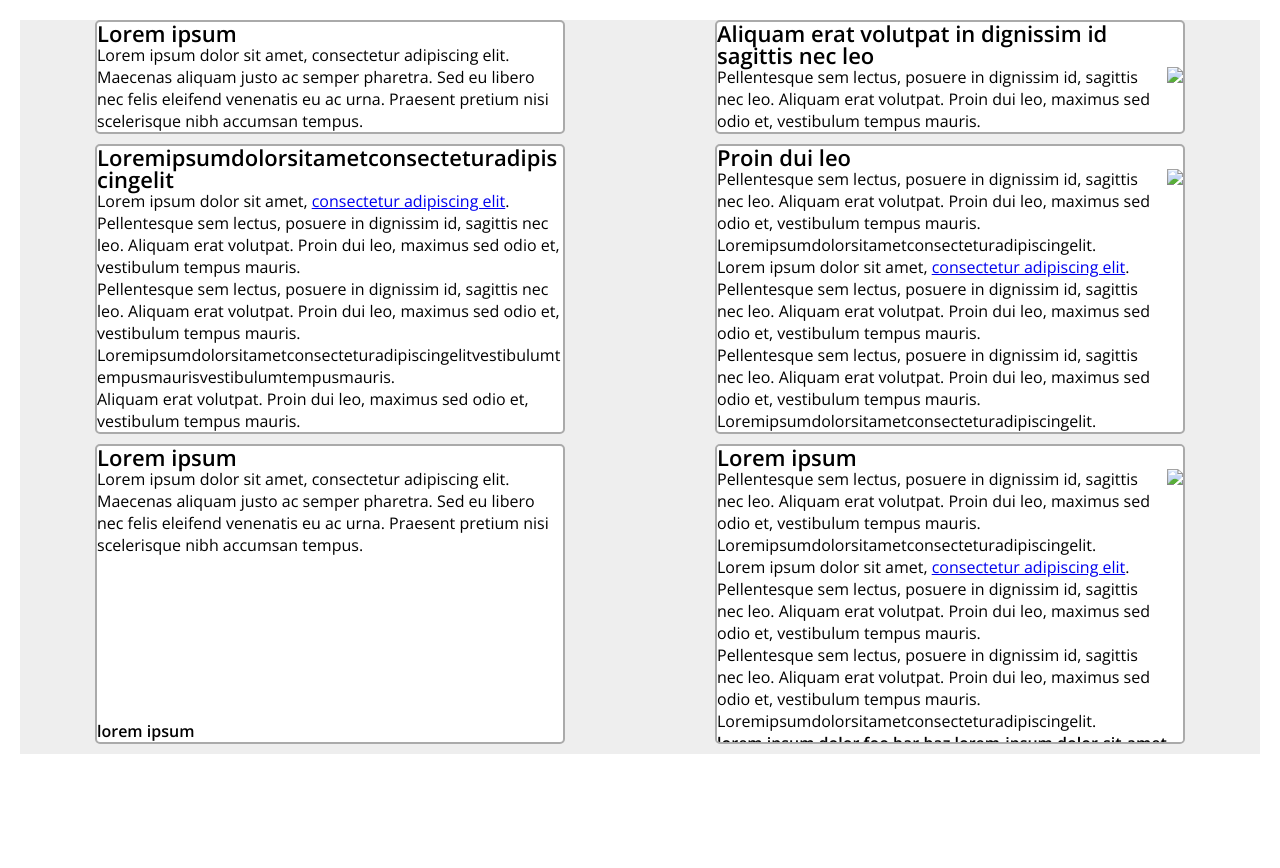
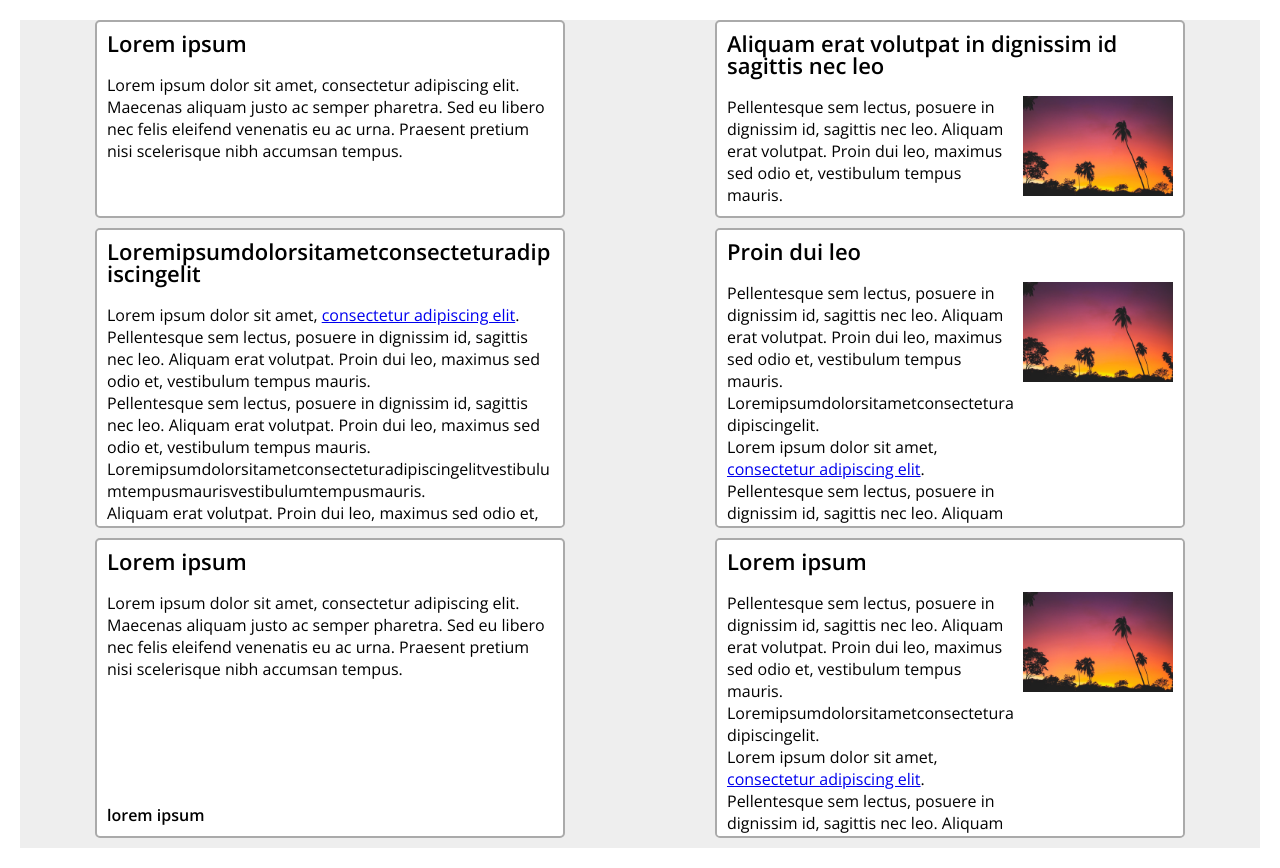
Before and after one commit to annamaria99/Verkefni5, a plain HTML site: page index.html in a window 1280 px wide. Before the commit the page ends 800 px from the top, so only its background shows below. Drawn offline with nearby package versions, Linux system fonts and the light colour scheme.

Commit message:
Add files via upload

```diff
--- a/styles2.css
+++ b/styles2.css
@@ -1,3 +1,4 @@
+
 * {
   margin: 0;
   padding: 0;
@@ -12,6 +13,10 @@ html {
 
   font-family: 'Open Sans', helvetica, arial, sans-serif;
   font-size: 16px;
+}
+
+.card>*{
+  padding:10px;
 }
 
 .card_title {
@@ -30,7 +35,13 @@ html {
 }
 
 .card_photo {
+  width: 100%;
+  min-width: 150px;
+  margin-left: 5px;
+}
 
+.card_photo>img {
+  width: 100%;
 }
 
 .card_list {
```
Also changed, not shown: img.jpg (added).
